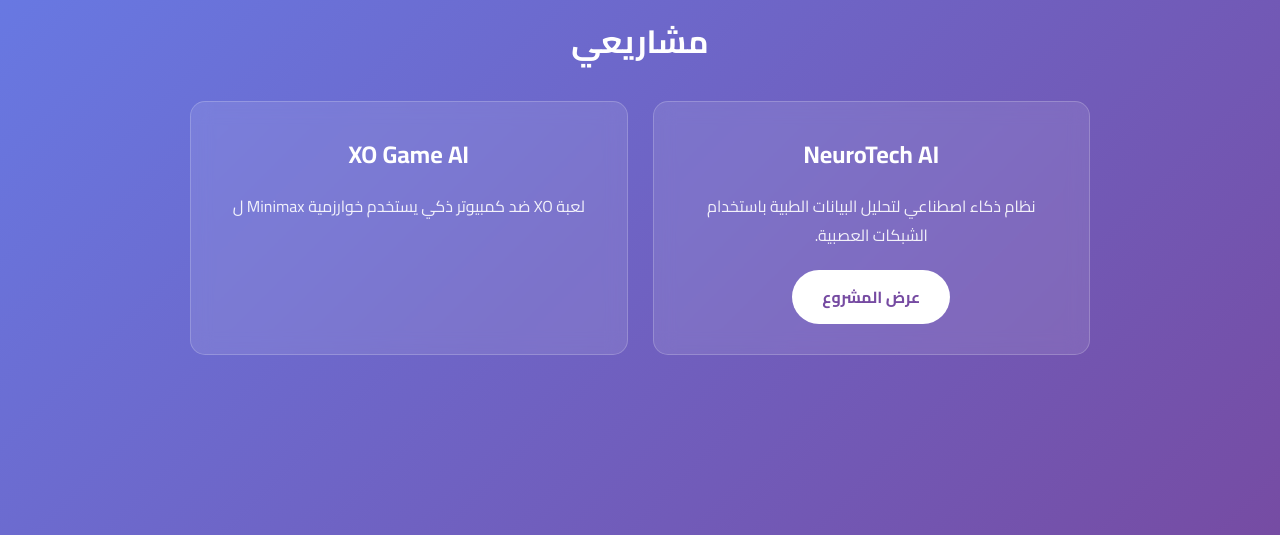
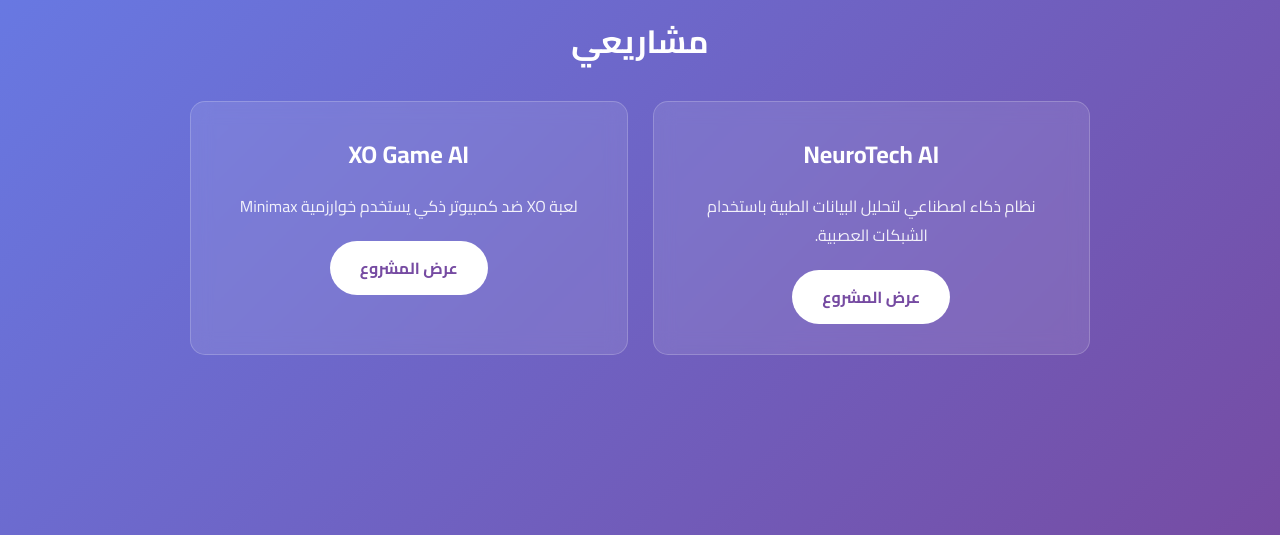
Before and after one commit to v2i9n/flask-website, a Flask app: page / in a window 1280 px wide. Shown: the part 235-770 px from the top of the page. Run offline with Flask 3, Linux system fonts and the light colour scheme.

Commit message:
update css

```diff
--- a/templates/index.html
+++ b/templates/index.html
@@ -22,4 +22,10 @@
 
             <div class="card">
                 <h3>XO Game AI</h3>
-                <p>لعبة XO ضد كمبيوتر ذكي يستخدم خوارزمية Minimax ل
+                <p>لعبة XO ضد كمبيوتر ذكي يستخدم خوارزمية Minimax</p>
+                <a href="/project/xo" class="btn">عرض المشروع</a>
+            </div>
+        </div>
+    </div>
+</body>
+</html>
```
